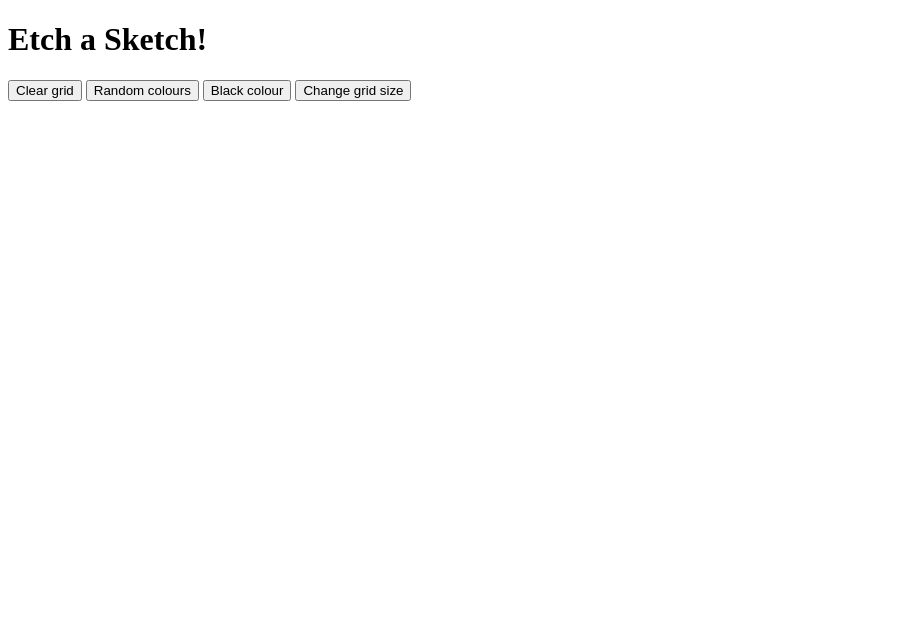
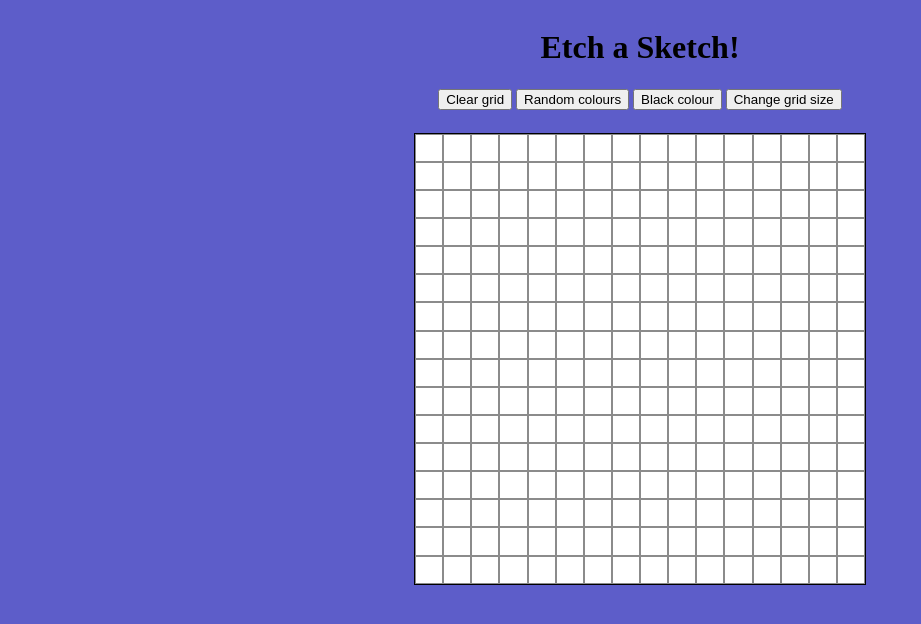
Before and after one commit to smRamiro/etch-a-sketch, a plain HTML site: page index.html in a window 1280 px wide. Shown: the whole page, without its empty margins (0-921 px from the left). Drawn offline with Linux system fonts and the light colour scheme; the site is published under a folder, as on GitHub Pages, so addresses that start at the root find nothing.

Commit message:
href fixed

```diff
--- a/index.html
+++ b/index.html
@@ -3,7 +3,7 @@
 <head>
     <meta charset="UTF-8">
     <meta name="viewport" content="width=device-width, initial-scale=1.0">
-    <link rel="stylesheet" href="/css/style.css">
+    <link rel="stylesheet" href="css/style.css">
     <title>Etch-a-Sketch!</title>
 </head>
 <body>
@@ -21,6 +21,6 @@
         </div>
     </main>
 
-    <script src="/scripts/squares.js"></script>
+    <script src="scripts/squares.js"></script>
 </body>
 </html>
```
